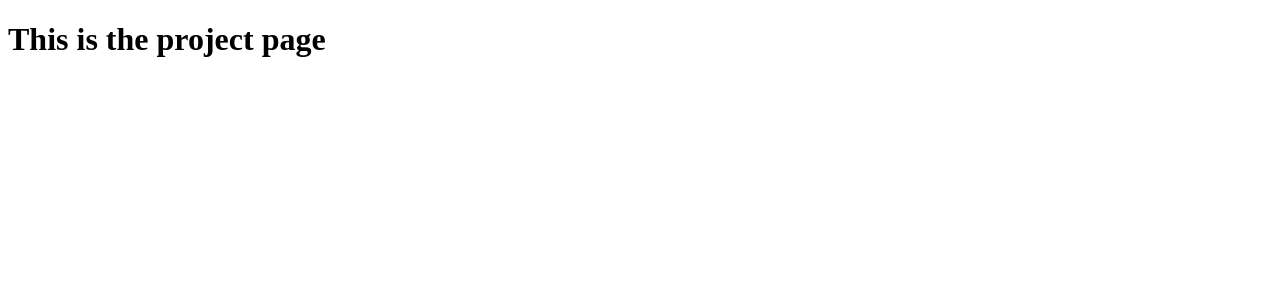
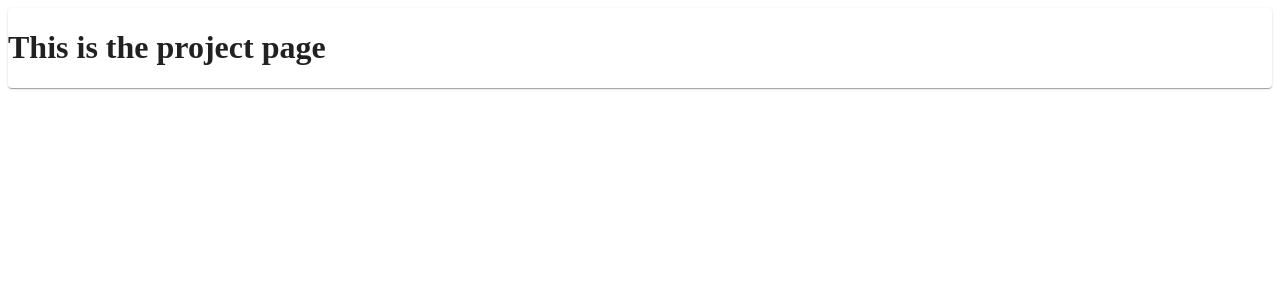
Before and after one commit to tgresende/study-planner-web, a React (Create React App) app: page / in a window 1280 px wide. Shown: the top 300 px of the page. Built offline with nearby package versions, Linux system fonts and the light colour scheme.

Commit message:
adding material ui

```diff
--- a/package.json
+++ b/package.json
@@ -3,6 +3,9 @@
   "version": "0.1.0",
   "private": true,
   "dependencies": {
+    "@emotion/react": "^11.7.1",
+    "@emotion/styled": "^11.6.0",
+    "@mui/material": "^5.4.1",
     "@testing-library/jest-dom": "^5.16.2",
     "@testing-library/react": "^12.1.2",
     "@testing-library/user-event": "^13.5.0",
--- a/src/features/project/Project.tsx
+++ b/src/features/project/Project.tsx
@@ -1,10 +1,10 @@
-import React from "react";
+import Card from "@mui/material/Card";
 
 function Project() {
   return (
-    <div>
+    <Card>
       <h1>This is the project page</h1>
-    </div>
+    </Card>
   );
 }
 
```
Also changed, not shown: 1 other file (tests, documents, lock files or other folders).
